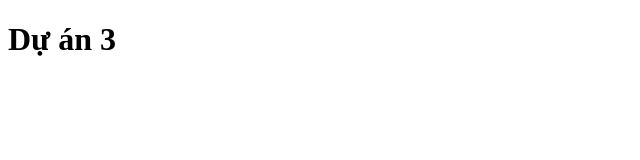
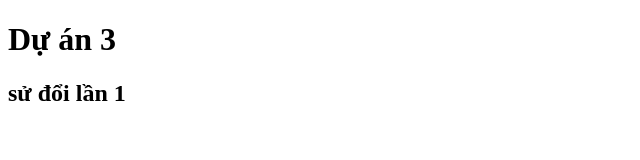
Before and after one commit to moihocIT/duan3, a plain HTML site: page index.html in a window 1280 px wide. Shown: the whole page, without its empty margins (0-640 px from the left). Drawn offline with Linux system fonts and the light colour scheme.

Commit message:
sử đổi lần 1

```diff
--- a/index.html
+++ b/index.html
@@ -7,5 +7,6 @@
 </head>
 <body>
        <h1>Dự án 3</h1>
+       <h2>sử đổi lần 1</h2>
 </body>
 </html>
```
